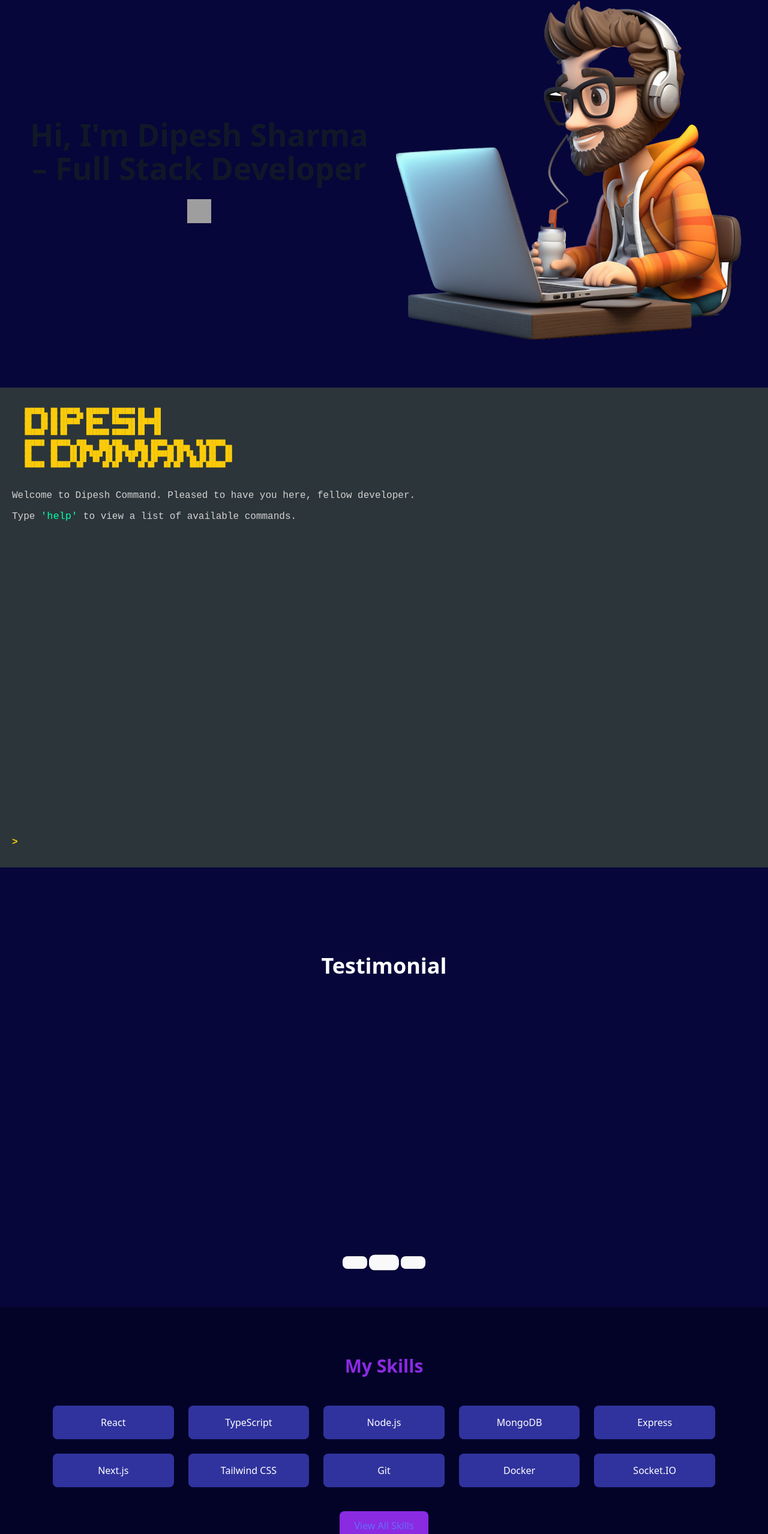
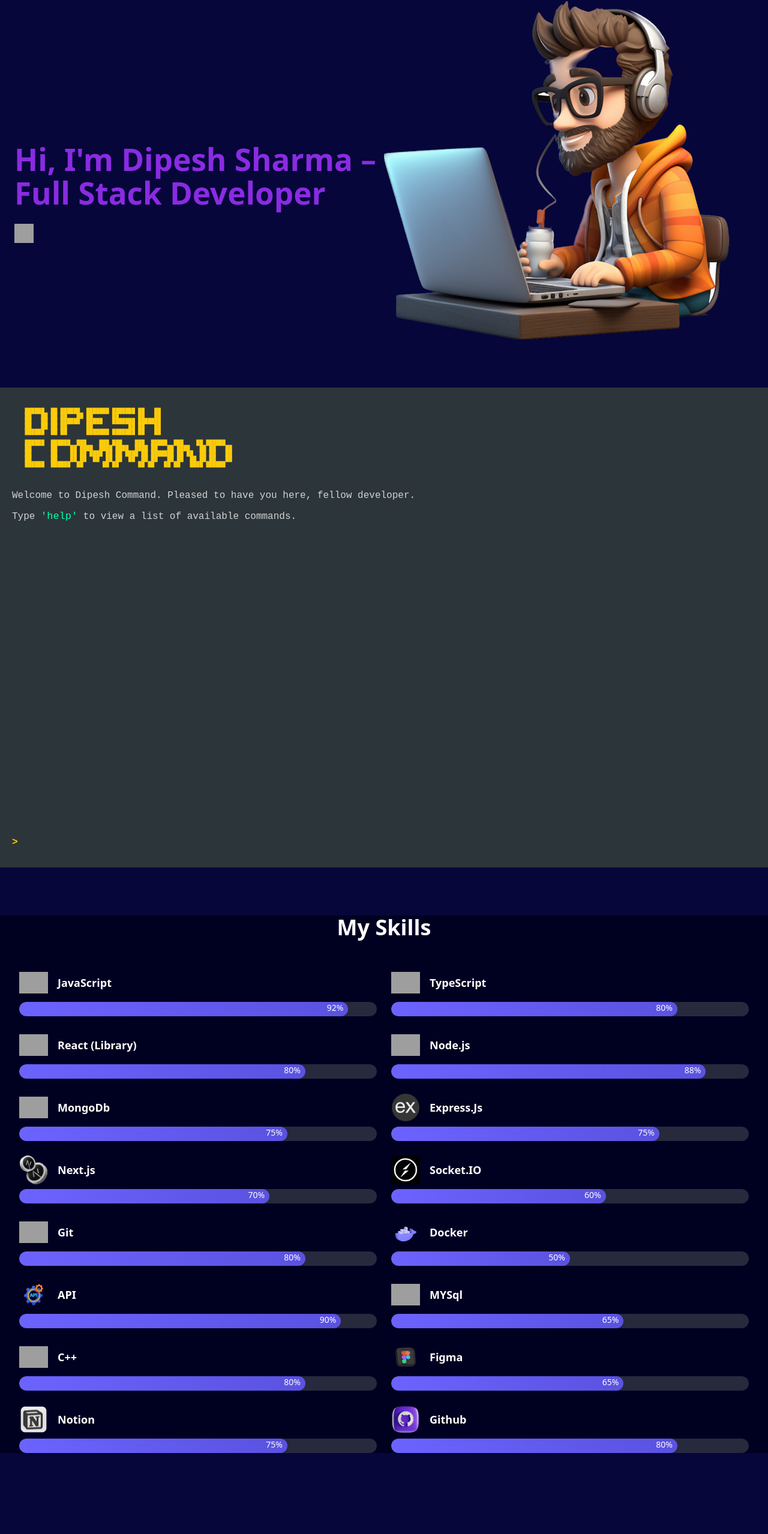
Before and after one commit to tech-dipesh/Portfolio-TS, a React (Vite) app: page / in a window 1280 px wide. Shown: the part 155-2712 px from the top of the page at 60% size. Built offline with nearby package versions, Linux system fonts and the light colour scheme; grey boxes are pictures that could not be loaded.

Commit message:
fix the major routes

```diff
--- a/src/components/contact/contact.tsx
+++ b/src/components/contact/contact.tsx
@@ -4,6 +4,7 @@
 import { useNavigate } from 'react-router-dom'
 import { motion } from 'framer-motion'
 import 'react-toastify/dist/ReactToastify.css'
+import Footer from '../common/Footer'
 
 type FormData = {
   name: string
@@ -43,7 +44,7 @@
     'w-full p-3 bg-[#212154] text-white rounded-lg border border-[#3498db] focus:outline-none focus:ring-2 focus:ring-[#8a2be2]'
 
   return (
-    <div className="relative min-h-screen bg-[#06063a] flex items-center justify-center px-4 overflow-hidden">
+    <div className="flex items-center justify-center min-h-screen w-full bg-[#06063a] px-4 py-12">
       <div className="absolute inset-0 flex">
         <div className="w-1/2 bg-gradient-to-br from-purple-900 via-[#06063a] to-transparent opacity-30"></div>
         <div className="w-1/2 bg-gradient-to-bl from-purple-900 via-[#06063a] to-transparent opacity-30"></div>
@@ -53,7 +54,7 @@
         onSubmit={handleSubmit(onSubmit)}
         initial={{ opacity: 0, scale: 0.95 }}
         animate={{ opacity: 1, scale: 1 }}
-        className="relative z-10 w-full max-w-3xl bg-[#30339d] p-10 rounded-xl shadow-xl"
+        className="relative z-10 w-full max-w-4xl bg-[#30339d] p-8 md:p-10 rounded-xl shadow-xl"
       >
         <h2 className="text-4xl font-bold text-[#8a2be2] mb-2">Get in Touch</h2>
         <p className="text-white mb-8">I'd love to hear from you! Send me a message below.</p>
@@ -117,7 +118,7 @@
           )}
         </div>
 
-        <div className="flex items-center justify-between">
+        <div className="flex flex-col sm:flex-row items-center justify-between gap-4">
           <button
             type="button"
             onClick={() => navigate('/')}
@@ -143,6 +144,7 @@
           </button>
         </div>
       </motion.form>
+      <Footer/>
     </div>
   )
 }
--- a/src/components/pages/Home.tsx
+++ b/src/components/pages/Home.tsx
@@ -1,100 +1,50 @@
 import { motion } from 'framer-motion';
-import TypingHero from '../home/typing'; // Import our fixed typing component
-import TestimonialCarousel from '../card/Testimonial.tsx'; // Import our new testimonial carousel
+import linkedinIcon from '../../assets/skills/linkedin.png';
+import SkillsTestimonials from '../card/Skills';
+import Me from "../../assets/images/developer-ai.webp"
 import Command from '../add/Command';
-import Me from "../../assets/images/developer-ai.webp";
-
-
+import AllTestimonial from '../card/Testimonial';
 export default function Home() {
-  // Animation variants
-  const containerVariants = {
-    hidden: { opacity: 0 },
-    visible: {
-      opacity: 1,
-      transition: {
-        delayChildren: 0.3,
-        staggerChildren: 0.2
-      }
-    }
-  };
-
-  const itemVariants = {
-    hidden: { y: 20, opacity: 0 },
-    visible: { y: 0, opacity: 1 }
-  };
-
   return (
     <main className="min-h-screen bg-[#06063a] text-white">
-      {/* Hero Section with Typing Animation */}
-      <section className="max-w-7xl mx-auto px-6 py-20 flex flex-col md:flex-row items-center justify-between">
+    <div className="max-w-7xl mx-auto px-6 py-20 flex flex-col md:flex-row items-center justify-between">
+      <div className="md:w-1/2">
         <motion.div
-          className="md:w-1/2"
-          variants={containerVariants}
-          initial="hidden"
-          animate="visible"
+          initial={{ opacity: 0, x: -20 }}
+          animate={{ opacity: 1, x: 0 }}
+          transition={{ duration: 0.6 }}
+          className="mt-20 "
         >
-          <TypingHero />
+          <h1 className="text-4xl font-bold text-[#8a2be2]">
+            Hi, I'm Dipesh Sharma – Full Stack Developer
+          </h1>
         </motion.div>
 
-        <motion.div
-          className="md:w-1/2 mt-12 md:mt-0"
-          initial={{ opacity: 0, x: 100 }}
-          animate={{ opacity: 1, x: 0 }}
-          transition={{ delay: 0.5, duration: 0.8 }}
+        <motion.a
+          href="https://www.linkedin.com/in/your-profile"
+          target="_blank"
+          rel="noopener noreferrer"
+          initial={{ opacity: 0 }}
+          animate={{ opacity: 1 }}
+          transition={{ delay: 0.8, duration: 0.5 }}
+          className="mt-6 inline-block hover:opacity-80"
           >
+          <img src={linkedinIcon} alt="LinkedIn" className="w-8 h-8" />
+        </motion.a>
+          </div>
+      {/* <img src={Me} className='h-2xl w-2xl right-20 top-20' alt="https://static.vecteezy.com/system/resources/previews/029/711/176/non_2x/developer-with-ai-generated-free-png.png" /> */}
+       <div className="md:w-1/2 mt-8 md:mt-0">
       <img
         src={Me}
-            className="w-full max-w-xl mx-auto"
+        className="w-full max-w-xl"
         alt="Developer Illustration"
       />
-        </motion.div>
-      </section>
-
-      {/* Command Palette Section */}
-      <Command />
-
-      {/* Testimonials Section */}
-      <TestimonialCarousel />
-
-      {/* Skills Section */}
-      <motion.section
-        className="py-20 bg-[#030328]"
-        initial={{ opacity: 0 }}
-        whileInView={{ opacity: 1 }}
-        transition={{ duration: 0.8 }}
-        viewport={{ once: true }}
-      >
-        <div className="max-w-6xl mx-auto px-6">
-          <h2 className="text-3xl font-bold text-center text-[#8a2be2] mb-12">My Skills</h2>
-
-          <div className="grid grid-cols-2 sm:grid-cols-3 md:grid-cols-4 lg:grid-cols-5 gap-6">
-            {['React', 'TypeScript', 'Node.js', 'MongoDB', 'Express', 'Next.js', 'Tailwind CSS', 'Git', 'Docker', 'Socket.IO'].map((skill, index) => (
-              <motion.div
-                key={skill}
-                className="bg-[#30339d] p-4 rounded-lg text-center hover:bg-[#3498db] transition-colors"
-                variants={itemVariants}
-                initial="hidden"
-                whileInView="visible"
-                viewport={{ once: true }}
-                transition={{ delay: index * 0.1 }}
-              >
-                {skill}
-              </motion.div>
-            ))}
     </div>
 
-          <div className="text-center mt-10">
-            <motion.a
-              href="/skills"
-              className="inline-block bg-[#8a2be2] text-white px-6 py-3 rounded-lg hover:bg-[#7a1be2] transition-colors"
-              whileHover={{ scale: 1.05 }}
-              whileTap={{ scale: 0.95 }}
-            >
-              View All Skills
-            </motion.a>
       </div>
-        </div>
-      </motion.section>
+      <Command/>
+      <SkillsTestimonials/>
+      <AllTestimonial/>
     </main>
   );
 }
```
Lines whose indentation alone changed are shown as unchanged.
